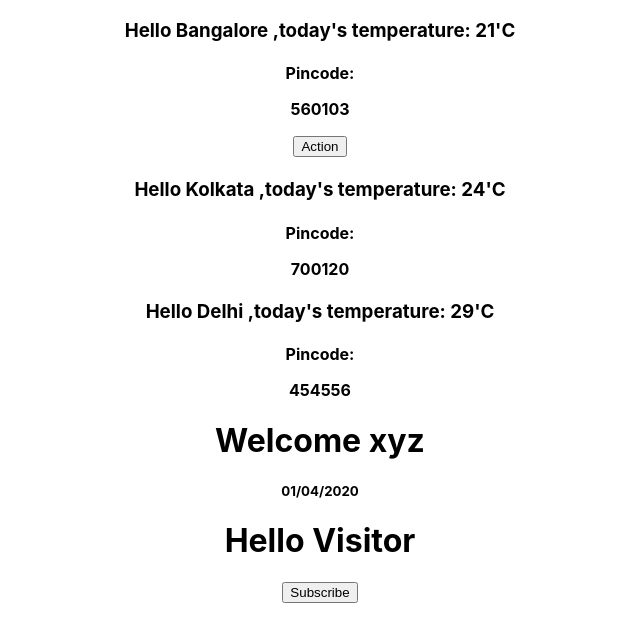
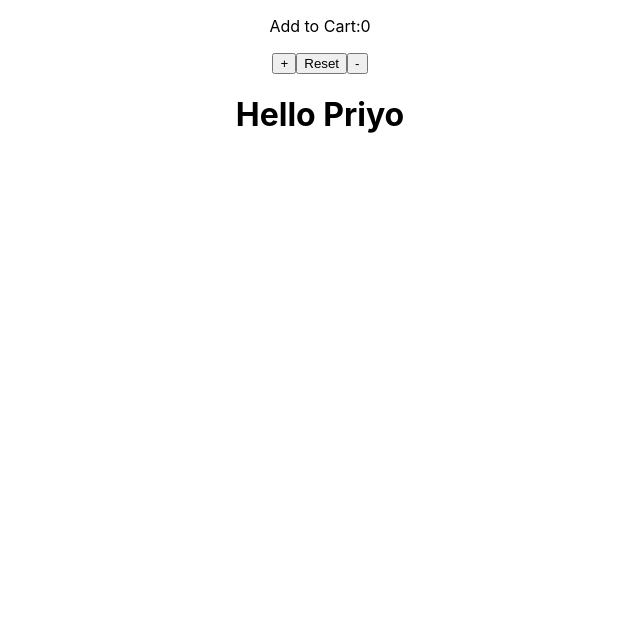
Before and after one commit to priyodas12/Web_Technology_Learning, a React (Create React App) app in the folder ReactLearning/hello-react/: page / in a window 1280 px wide. Shown: the top 642 px of the page, without its empty margins (320-960 px from the left). Built offline with nearby package versions, Linux system fonts and the light colour scheme.

Commit message:
adding destructuring

```diff
--- a/ReactLearning/hello-react/src/App.js
+++ b/ReactLearning/hello-react/src/App.js
@@ -1,27 +1,14 @@
 import React from 'react';
 import logo from './logo.svg';
 import './App.css';
-import { Demo } from './Components/Props.jsx'
-import Welcome from './Components/GreetClass.jsx'
-import Message from './Components/Message.jsx'
+import AddToCart from './Components/AddToCart'
+import Greet from './Components/Greet'
 
 function App() {
   return (
     <div className="App">
-        <Demo city='Bangalore' temp='21'>
-            <p>560103</p>
-            <button>Action</button>
-        </Demo>
-        <Demo city='Kolkata' temp='24'>
-            <p>700120</p>
-        </Demo>
-        <Demo city='Delhi' temp='29'>
-            <p>454556</p>
-        </Demo>
-        <Welcome name='xyz'>
-            <p>01/04/2020</p>
-        </Welcome>
-        <Message />
+        <AddToCart/>
+        <Greet name="" surname="das"/>
     </div>
   );
 }
--- /dev/null
+++ b/ReactLearning/hello-react/src/Components/AddToCart.jsx
@@ -0,0 +1,42 @@
+import React, { Component } from 'react'
+
+class AddToCart extends Component {
+  constructor(props) {
+      super(props)
+
+      this.state = {
+         count:0
+      }
+  }
+
+  increaseProduct(){
+    this.setState({
+        count:this.state.count+1
+    })
+  }
+
+  decreaseProduct(){
+    this.setState({
+        count:this.state.count>0?this.state.count-1:0
+    })
+  }
+
+  resetProduct(){
+    this.setState({
+        count:0
+    })
+  }
+
+    render() {
+        return (
+            <div>
+              <p>Add to Cart:{this.state.count}</p>
+              <button onClick={()=>this.increaseProduct()}>+</button>
+              <button onClick={()=>this.resetProduct()}>Reset</button>
+              <button onClick={()=>this.decreaseProduct()}>-</button>
+            </div>
+        )
+    }
+}
+
+export default AddToCart;
```
Also changed, not shown: ReactLearning/hello-react/src/Components/Destructure.jsx (added, +12 -0 lines).
